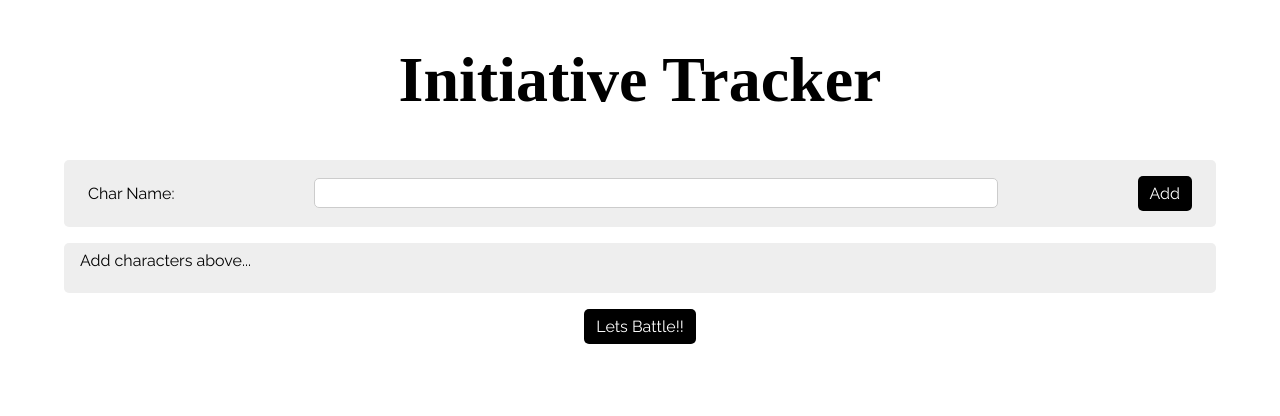
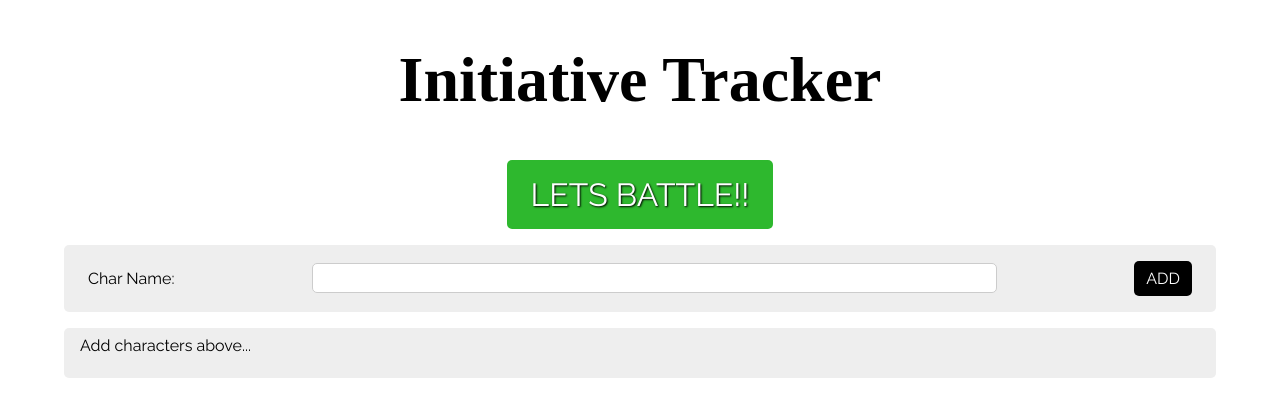
Before and after one commit to pannonbeard/Iniative-Tracker, a React (Create React App) app: page / in a window 1280 px wide. Shown: the top 416 px of the page. Built offline with nearby package versions, Linux system fonts and the light colour scheme; a web font is replaced by a local one.

Commit message:
Updated button Style

```diff
--- a/src/App.css
+++ b/src/App.css
@@ -15,7 +15,7 @@ h1, h2, h3, h4{
 }
 
 h1{
-  font-size: 5vw;
+  font-size: 4em;
 }
 
 .container{
@@ -76,4 +76,27 @@ button{
   border-radius: 5px;
   font-size: 1rem;
   font-weight: 200;
+  text-transform: uppercase;
 }
+
+button:hover{
+  background: white;
+  color: black;
+  cursor: pointer;
+  border: 2px solid #ddd;
+  padding: calc(.5em - 2px) calc(.75em - 2px);
+  text-shadow: none;
+}
+
+button.btn-red{
+  background: #ff4d4d;
+  color: black;
+  font-weight: bold;
+}
+
+.battle-button{
+  font-size: 2em;
+  padding: 1rem 1.5rem;
+  background: #2eb82e;
+  text-shadow: 1px 1px 2px black;
+}
--- a/src/App.js
+++ b/src/App.js
@@ -106,17 +106,19 @@ class App extends Component {
              />
             : <div className='container'>
                 <h1 style={{textAlign: 'center'}}>Initiative Tracker</h1>
+                <div className='center'>
+                  <button
+                    type='button'
+                    className='battle-button'
+                    onClick={this.toggleinitiative}>
+                      Lets Battle!!
+                  </button>
+                </div>
                 <AddCharacterForm handleSubmit={this.handleSubmit} />
                 <CharactersList characters={this.state.characters} changeInitiative={this.updateInitiative}
                 removeCharacter={this.handleRemoveCharacter}
                 />
-                <div className='center'>
-                  <button
-                    type='button'
-                    onClick={this.toggleinitiative}>
-                      Lets Battle!!
-                  </button>
-                </div>
+
               </div>
         }
       </div>
--- a/src/components/CharactersList/CharactersList.jsx
+++ b/src/components/CharactersList/CharactersList.jsx
@@ -19,8 +19,8 @@ export default class CharactersList extends Component {
                 (e) => this.props.changeInitiative(index, e.target.value)
               }
             />
-            <div style={{display: 'flex', alignItems: 'right'}}>
-              <button onClick={() => this.props.removeCharacter(index)}>X</button>
+            <div style={{display: 'flex', alignItems: 'right'}} >
+              <button className='btn-red' onClick={() => this.props.removeCharacter(index)}>X</button>
             </div>
           </div>
         )) : 'Add characters above...' }
--- a/src/components/CharactersList/CharactersList.module.sass
+++ b/src/components/CharactersList/CharactersList.module.sass
@@ -26,3 +26,6 @@
     padding-bottom: 0
   input[type]
     width: 40vw
+
+.redBtn
+  background-color: 'red'
```
